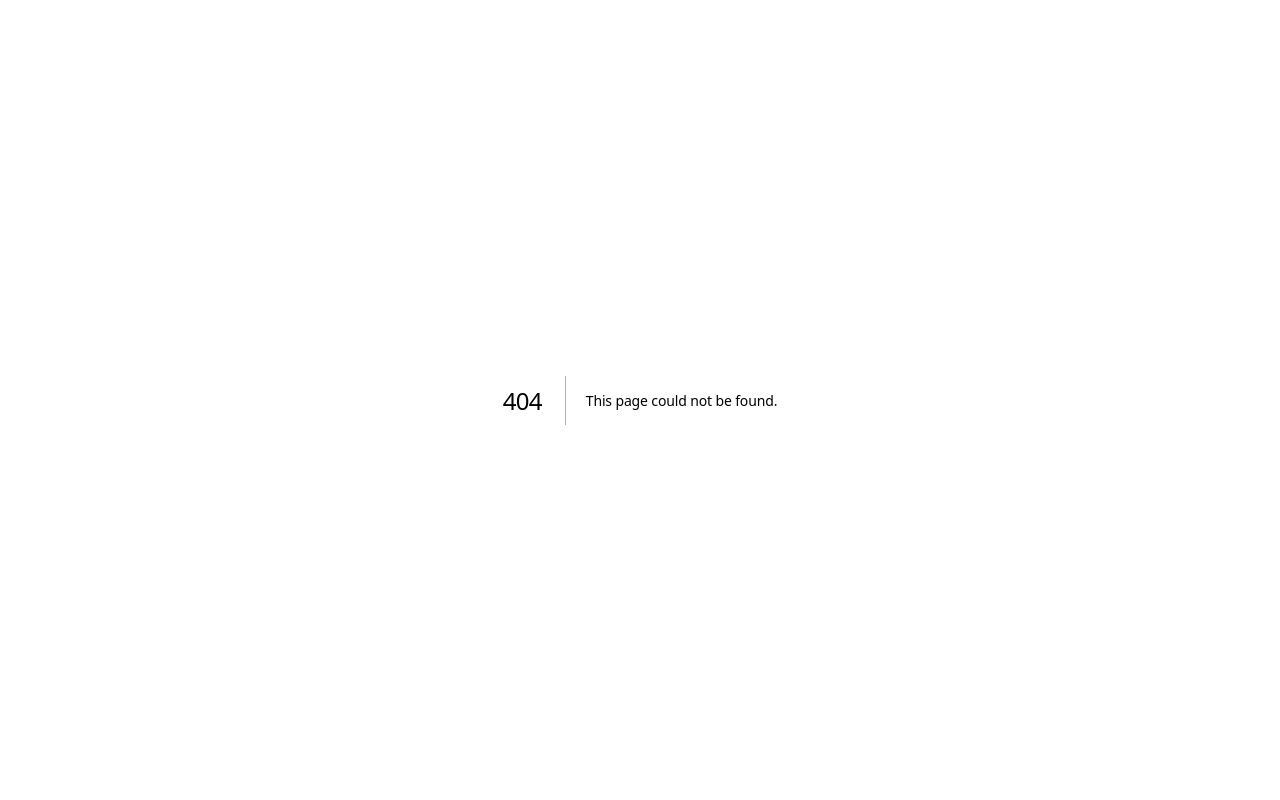
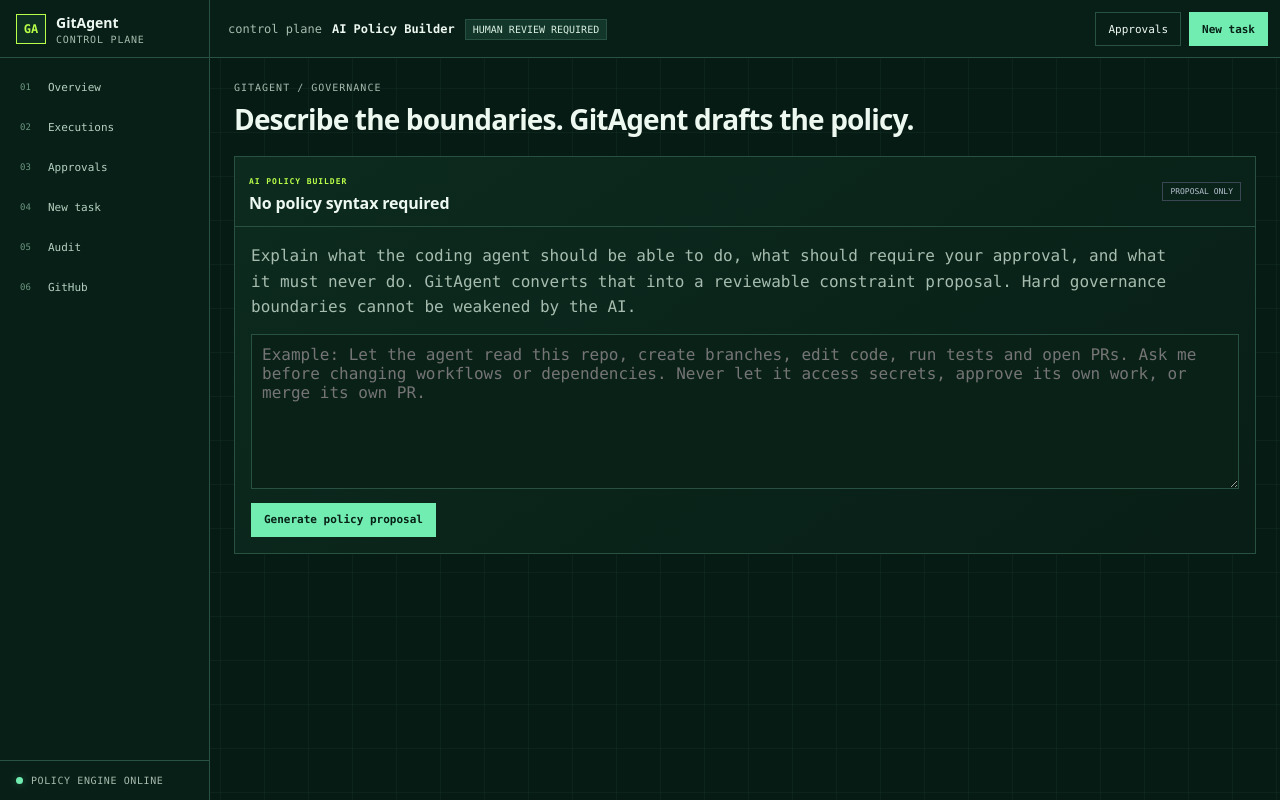
Before and after one commit to mbarsenas/GitAgent, a Next.js app: page /policy-builder in a window 1280 px wide. Before the commit this address had no page. Built offline with nearby package versions, Linux system fonts and the light colour scheme.

Commit message:
feat: add AI Policy Builder interface

```diff
--- /dev/null
+++ b/src/app/policy-builder/page.tsx
@@ -0,0 +1,80 @@
+'use client';
+
+import { FormEvent, useState } from 'react';
+import { ControlPlaneShell } from '@/app/components/control-plane-shell';
+
+type Draft = {
+  summary: string;
+  capabilities: Record<string, boolean>;
+  approvals: Record<string, boolean>;
+  hardBoundaries: Record<string, boolean>;
+  instructions: string;
+};
+
+const labels: Record<string, string> = {
+  repositoryRead: 'Read repository',
+  branchCreate: 'Create governed branches',
+  branchWrite: 'Edit assigned branches',
+  testsExecute: 'Run tests',
+  pullRequestCreate: 'Open pull requests',
+  sensitiveTransitions: 'Sensitive transitions',
+  workflowChanges: 'Workflow changes',
+  dependencyChanges: 'Dependency changes',
+  secretsRead: 'Read secrets',
+  selfReview: 'Review own work',
+  selfApprove: 'Approve own pull request',
+  selfMerge: 'Merge own pull request',
+};
+
+export default function PolicyBuilderPage() {
+  const [draft, setDraft] = useState<Draft | null>(null);
+  const [loading, setLoading] = useState(false);
+  const [error, setError] = useState('');
+
+  async function generate(event: FormEvent<HTMLFormElement>) {
+    event.preventDefault();
+    setLoading(true); setError(''); setDraft(null);
+    const description = String(new FormData(event.currentTarget).get('description') || '');
+    try {
+      const response = await fetch('/api/policy-builder', { method: 'POST', headers: { 'content-type': 'application/json' }, body: JSON.stringify({ description }) });
+      const body = await response.json();
+      if (!response.ok || !body.ok) throw new Error(body.error || 'Policy generation failed');
+      setDraft(body.draft);
+    } catch (e) { setError(e instanceof Error ? e.message : String(e)); }
+    finally { setLoading(false); }
+  }
+
+  return (
+    <ControlPlaneShell active="/policy-builder" title="AI Policy Builder" subtitle="HUMAN REVIEW REQUIRED">
+      <div className="section-head"><div><p className="kicker">GitAgent / Governance</p><h1>Describe the boundaries. GitAgent drafts the policy.</h1></div></div>
+      <section className="panel" style={{ marginBottom: 12 }}>
+        <div className="panel-head"><div><span className="panel-label">AI POLICY BUILDER</span><h2>No policy syntax required</h2></div><span className="counter">PROPOSAL ONLY</span></div>
+        <form onSubmit={generate} style={{ padding: 16, display: 'grid', gap: 14 }}>
+          <p className="muted" style={{ margin: 0, maxWidth: 920, lineHeight: 1.6 }}>Explain what the coding agent should be able to do, what should require your approval, and what it must never do. GitAgent converts that into a reviewable constraint proposal. Hard governance boundaries cannot be weakened by the AI.</p>
+          <textarea name="description" required rows={7} placeholder="Example: Let the agent read this repo, create branches, edit code, run tests and open PRs. Ask me before changing workflows or dependencies. Never let it access secrets, approve its own work, or merge its own PR." style={{ width: '100%' }} />
+          <div><button className="solid-button" disabled={loading}>{loading ? 'Drafting policy…' : 'Generate policy proposal'}</button></div>
+          {error ? <div className="notice error" style={{ margin: 0 }}>{error}</div> : null}
+        </form>
+      </section>
+
+      {draft ? <section className="ops-grid">
+        <article className="panel">
+          <div className="panel-head"><div><span className="panel-label">EFFECTIVE PROPOSAL</span><h2>What the agent can do</h2></div></div>
+          <div className="guardrail-list">
+            {Object.entries(draft.capabilities).map(([key, value]) => <div key={key}><span>{labels[key] || key}</span><strong style={{ color: value ? '#39ff14' : 'var(--danger)' }}>{value ? 'ALLOW' : 'DENY'}</strong></div>)}
+            {Object.entries(draft.approvals).map(([key, value]) => <div key={key}><span>{labels[key] || key}</span><strong style={{ color: value ? 'var(--warn)' : 'var(--muted)' }}>{value ? 'REQUIRE APPROVAL' : 'STANDARD POLICY'}</strong></div>)}
+            {Object.entries(draft.hardBoundaries).map(([key]) => <div key={key}><span>{labels[key] || key}</span><strong className="deny">DENY · HARD BOUNDARY</strong></div>)}
+          </div>
+        </article>
+        <article className="panel">
+          <div className="panel-head"><div><span className="panel-label">PLAIN ENGLISH</span><h2>Policy summary</h2></div></div>
+          <div style={{ padding: 16, lineHeight: 1.65, fontSize: 11 }}><p style={{ marginTop: 0 }}>{draft.summary}</p><div className="notice" style={{ margin: 0 }}>This is a proposal. It does not change GitAgent permissions until a reviewed apply workflow is implemented.</div></div>
+        </article>
+        <article className="panel" style={{ gridColumn: '1 / -1' }}>
+          <div className="panel-head"><div><span className="panel-label">GENERATED INSTRUCTIONS</span><h2>GitAgent constraint instructions</h2></div></div>
+          <pre style={{ margin: 0, padding: 16, whiteSpace: 'pre-wrap', lineHeight: 1.6, color: 'var(--text)', fontSize: 11 }}>{draft.instructions}</pre>
+        </article>
+      </section> : null}
+    </ControlPlaneShell>
+  );
+}
```
